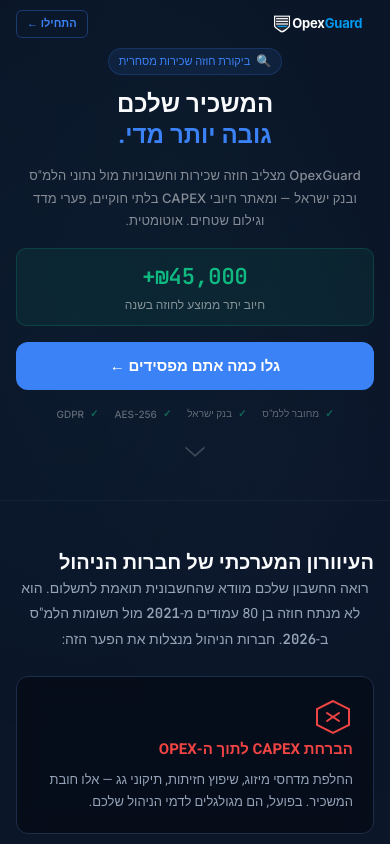
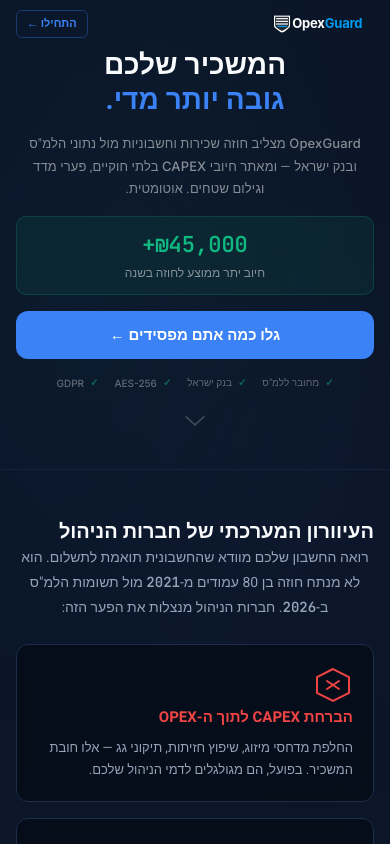
Before and after one commit to laviegeminiultra-tech/Landing-Page, a React (Vite) app: page / in a window 390 px wide. Shown: the top 844 px of the page. Built offline with nearby package versions, Linux system fonts and the light colour scheme.

Commit message:
fix: remove context badge, increase title to 28px

```diff
--- a/src/components/HeroSection.css
+++ b/src/components/HeroSection.css
@@ -173,9 +173,9 @@
 
     /* Title: two lines, accent on second */
     .hero__title {
-        font-size: 24px !important;
-        line-height: 1.3;
-        margin-block-end: 12px;
+        font-size: 28px !important;
+        line-height: 1.25;
+        margin-block-end: 14px;
     }
 
     /* Subtitle: quiet and readable */
--- a/src/components/HeroSection.tsx
+++ b/src/components/HeroSection.tsx
@@ -74,13 +74,7 @@
     return (
         <section className="hero section" id="hero">
             <div className="hero__content container">
-                {/* Context badge */}
-                <div className="hero__badge fade-in-up visible">
-                    <span className="hero__badge-icon">🔍</span>
-                    <span>ביקורת חוזה שכירות מסחרית</span>
-                </div>
-
-                <h1 className="hero__title fade-in-up visible delay-1">
+                <h1 className="hero__title fade-in-up visible">
                     המשכיר שלכם
                     <br />
                     <span className="hero__title-accent">גובה יותר מדי.</span>
```
